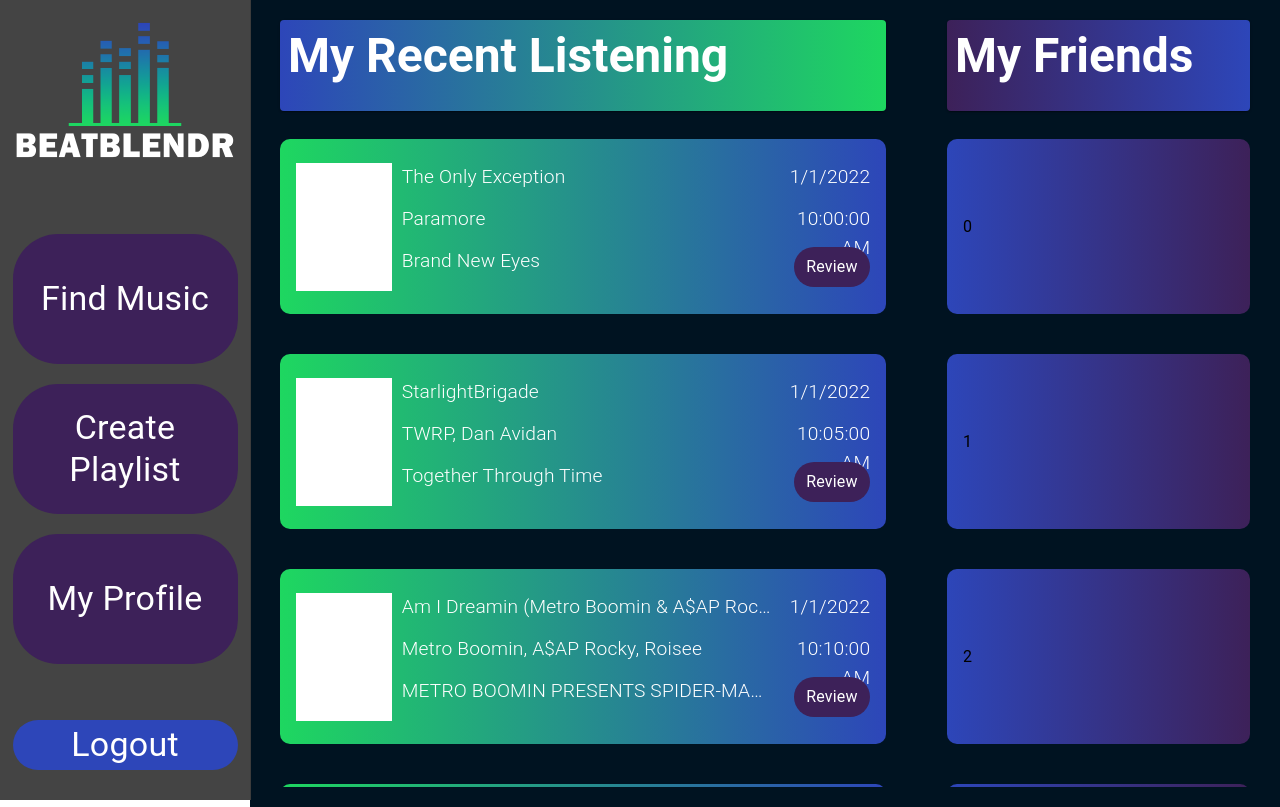
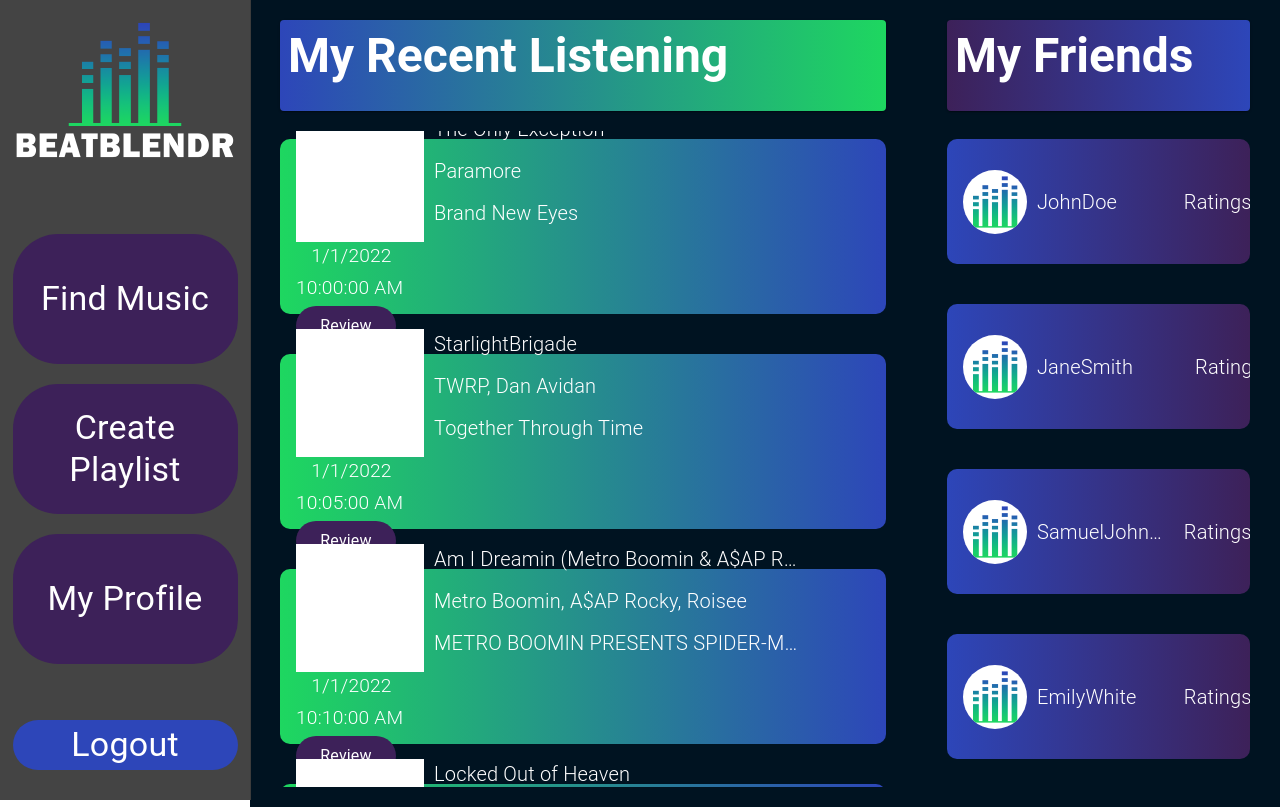
Before and after one commit to durigon-sam/SWEGroup12, a React (Create React App) app in the folder frontend/: page / in a window 1280 px wide. Built offline with nearby package versions, Linux system fonts and the light colour scheme.

Commit message:
Homepage finished

```diff
--- a/frontend/src/components/FriendListItem.jsx
+++ b/frontend/src/components/FriendListItem.jsx
@@ -1,22 +1,95 @@
 import React from 'react'
-import { Box, Grid, ListItem, ListItemAvatar } from '@mui/material'
+import { Avatar, Box, Grid, ListItem, ListItemAvatar, Typography } from '@mui/material'
 import '../styles/home.css'
 import '../styles/App.css'
+import { useNavigate } from 'react-router-dom'
 
 export default function FriendListItem(props) {
+
+	/*
+	TODO:
+		make item cards vertically smaller
+		add avatar
+		add profile name
+		add current listening ?
+		add review numbers on account
+	*/
+
+	const font = './LibreFranklin-VariableFont_wght.ttf'
+	const navigate = useNavigate()
+	const {userid, username, ratings} = props.item
+
+	const handleAvatarClick = () => {
+		navigate(`user/${userid}`)
+	}
+
 	return(
 		<ListItem
 			sx={{
 				background: 'linear-gradient(to right, #2D46B9, #3D2159)',
 				marginBottom: 5,
-				height: '175px',
+				height: '125px',
 				borderRadius: '10px',
 			}}
 		>
 			{/* profile picture */}
-			<ListItemAvatar></ListItemAvatar>
-
+			<ListItemAvatar>
+				<Avatar
+					alt={username}
+					// src={src}
+					src='/BeatBlendr_Logos/Icon_Color.png'
+					sx={{
+						height: '64px',
+						width: '64px',
+						bgcolor: 'white',
+					}}
+					onClick={handleAvatarClick}
+				/>
+			</ListItemAvatar>
 			{/* maybe put the grid here? */}
+			<Grid container columns={6}>
+				<Grid item xs={4}
+					sx={{
+						paddingLeft: '10px'
+					}}
+				>
+					<Typography
+						fontFamily={font}
+						color={'white'}
+						fontWeight={300}
+						fontSize={'20px'}
+						style={{
+							overflow: 'hidden',
+							textOverflow: 'ellipsis',
+							whiteSpace: 'nowrap',
+						}}
+					>
+						{username}
+					</Typography>
+				</Grid>
+				<Grid item xs={2}
+					sx={{
+						paddingRight: '10px',
+						display:'flex',
+						alignItems: 'right'}}
+				>
+					<Typography
+						fontFamily={font}
+						color={'white'}
+						fontWeight={300}
+						fontSize={'20px'}
+						style={{
+							overflow: 'hidden',
+							textOverflow: 'ellipsis',
+							whiteSpace: 'nowrap',
+							minWidth: '130px',
+							textAlign: 'right',
+						}}
+					>
+						Ratings: {ratings}
+					</Typography>
+				</Grid>
+			</Grid>
 
 		</ListItem>
 	)
--- a/frontend/src/components/SongListItem.jsx
+++ b/frontend/src/components/SongListItem.jsx
@@ -24,13 +24,14 @@
 				borderRadius: '10px',
 			}}
 		>
-			<Grid container columns={12}>
+			<Grid container columns={12} sx={{whiteSpace: 'nowrap'}}>
 				{/* album art */}
 				<Grid item xs={2}
 					sx={{
 						display: 'flex',
 						justifyContent: 'center',
-						alignItems: 'center'
+						alignItems: 'center',
+						minWidth: '128px'
 					}}>
 					<Box sx={{
 						bgcolor: 'white',
@@ -43,7 +44,7 @@
 
 				{/* song info */}
 				{/* TODO WHEN YOU HAVE MORE TIME BC THIS SUCKS: create scrolling effect for horizontal overflow like in tiktok tutorial */}
-				<Grid item xs={8} sx={{paddingLeft: '10px'}}>
+				<Grid item xs={8} sx={{paddingLeft: '10px', overflow: 'hidden', minWidth: '100px'}}>
 					{/* <div
 						style={{
 							height: 'fit-content',
@@ -60,7 +61,7 @@
 						fontFamily={font}
 						color={'white'}
 						fontWeight={300}
-						fontSize={'120%'}
+						fontSize={'20px'}
 						style={{ overflow: 'hidden', textOverflow: 'ellipsis', whiteSpace: 'nowrap', height: '33%' }}
 					>
 						{song_name}
@@ -69,7 +70,7 @@
 						fontFamily={font}
 						color={'white'}
 						fontWeight={300}
-						fontSize={'120%'}
+						fontSize={'20px'}
 						style={{ overflow: 'hidden', textOverflow: 'ellipsis', whiteSpace: 'nowrap', height: '33%' }}
 					>
 						{Array.isArray(artist_name) ? artist_name.join(', ') : artist_name}
@@ -79,7 +80,7 @@
 						fontFamily={font}
 						color={'white'}
 						fontWeight={300}
-						fontSize={'120%'}
+						fontSize={'20px'}
 						style={{ overflow: 'hidden', textOverflow: 'ellipsis', whiteSpace: 'nowrap', height: '33%' }}
 					>
 						{album_name}
@@ -112,6 +113,7 @@
 						className='reviewButton'
 						sx={{
 							width: '80%',
+							minWidth: '100px',
 							backgroundColor: '#3D2159',
 							borderRadius: '45px',
 							marginLeft: 'auto', // Align the button to the right
--- a/frontend/src/components/home.jsx
+++ b/frontend/src/components/home.jsx
@@ -7,6 +7,7 @@
 import SongListItem from './SongListItem'
 import recentData from '../dummydata/recents.json'
 import friends from '../dummydata/friends.json'
+import FriendListItem from './FriendListItem'
 
 export default function HomePage(){
 
@@ -51,7 +52,7 @@
 						>
 							{/* This gets replaced with the actual user data */}
 							{recentData.recents.map((item) => (
-								<SongListItem key={item.id} item={item}></SongListItem>
+								<SongListItem key={item.id} item={item}/>
 							))}
 						</List>
 
@@ -70,17 +71,8 @@
 								'& ul': { padding: 0 },
 							}}
 						>
-							{[0, 1, 2, 3, 4, 5, 6, 7, 8, 9, 10, 11, 12, 13, 14, 15, 16, 17, 18, 19, 20, 21, 22, 23, 24, 25].map((index) => (
-								<ListItem key={index}
-									sx={{
-										background: 'linear-gradient(to right, #2D46B9, #3D2159)',
-										marginBottom: 5,
-										height: '175px',
-										borderRadius: '10px',
-									}}
-								>
-									<ListItemText>{index}</ListItemText>
-								</ListItem>
+							{friends.friends.map((item) => (
+								<FriendListItem key={item.userid} item={item}/>
 							))}
 						</List>
 					</Grid>
--- a/frontend/src/components/sidebar.jsx
+++ b/frontend/src/components/sidebar.jsx
@@ -34,6 +34,7 @@
 				}
 			}}
 		>
+			{/* TODO: convert this to grid for better styling */}
 			<img className='logo' src={src}/>
 			<List style={{ justifyContent: 'center' }}>
 				{buttonLabels.map((text) => (
```
